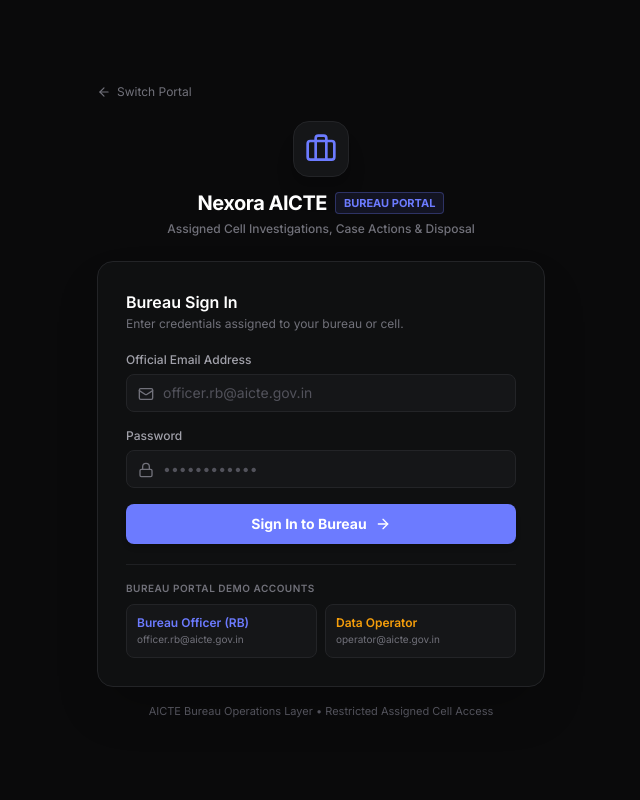
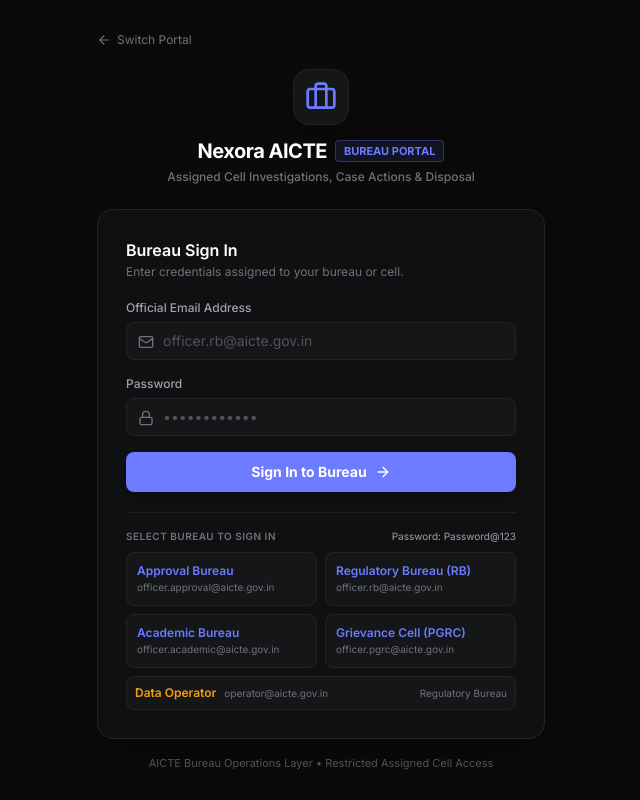
Before and after one commit to adityaranjan05/Nexora, a React (Vite) app in the folder frontend/: page /bureau/login in a window 1280 px wide. Shown: the whole page, without its empty margins (319-959 px from the left). Built offline with nearby package versions, Linux system fonts and the light colour scheme; no server answers.

Commit message:
fix: add approval and academic bureau officers and clarify bureau login mapping in assign modals

```diff
--- a/frontend/src/portals/bureau/pages/BureauCasesPage.jsx
+++ b/frontend/src/portals/bureau/pages/BureauCasesPage.jsx
@@ -17,6 +17,7 @@
 import { bureauApi } from '../../../shared/api/bureauApi';
 import { StatusBadge } from '../../../shared/components/StatusBadge';
 import { SkeletonLoader } from '../../../shared/components/SkeletonLoader';
+import { useAuth } from '../../../context/AuthContext';
 
 const STATUS_CHIPS = [
   { label: 'All Cases', value: 'all' },
@@ -28,6 +29,8 @@
 ];
 
 export function BureauCasesPage() {
+  const { getPortalAuth } = useAuth();
+  const { user } = getPortalAuth('bureau');
   const [searchParams, setSearchParams] = useSearchParams();
   const [searchQuery, setSearchQuery] = useState(searchParams.get('q') || '');
   const [selectedCategory, setSelectedCategory] = useState(searchParams.get('category') || '');
@@ -90,12 +93,12 @@
         <div>
           <div className="flex items-center gap-2 mb-1">
             <span className="text-xs font-mono font-semibold uppercase px-2 py-0.5 rounded bg-[#6C7BFF]/15 text-[#6C7BFF] border border-[#6C7BFF]/30">
-              Bureau Queue
+              {user?.bureau?.name || 'Bureau Queue'} ({user?.bureau?.code || 'BUREAU'})
             </span>
           </div>
           <h1 className="text-2xl font-bold text-white tracking-tight">My Assigned Cases</h1>
           <p className="text-xs text-[#71717A] mt-0.5">
-            Cases allocated specifically to your bureau for investigation and resolution.
+            Cases allocated specifically to <strong className="text-[#A1A1AA]">{user?.bureau?.name || 'your bureau'}</strong> for investigation and resolution.
           </p>
         </div>
 
--- a/frontend/src/portals/bureau/pages/BureauLoginPage.jsx
+++ b/frontend/src/portals/bureau/pages/BureauLoginPage.jsx
@@ -138,26 +138,57 @@
           </form>
 
           {/* Quick Demo Accounts for Bureau Portal ONLY */}
+          {/* Quick Demo Accounts for Bureau Portal ONLY */}
           <div className="mt-5 pt-4 border-t border-[#1F2023]">
-            <p className="text-[10px] font-semibold text-[#71717A] uppercase tracking-wider mb-2">
-              Bureau Portal Demo Accounts
-            </p>
+            <div className="flex items-center justify-between mb-2">
+              <p className="text-[10px] font-semibold text-[#71717A] uppercase tracking-wider">
+                Select Bureau to Sign In
+              </p>
+              <span className="text-[10px] text-[#A1A1AA]">Password: Password@123</span>
+            </div>
             <div className="grid grid-cols-2 gap-2 text-xs">
+              <button
+                type="button"
+                onClick={() => handleQuickLogin('officer.approval@aicte.gov.in')}
+                className="p-2.5 rounded-lg bg-[#151618] hover:bg-[#1A1B1E] border border-[#232427] text-left transition hover:border-[#6C7BFF]/40 cursor-pointer"
+              >
+                <div className="font-semibold text-[#6C7BFF] text-xs">Approval Bureau</div>
+                <div className="text-[10px] text-[#71717A] truncate">officer.approval@aicte.gov.in</div>
+              </button>
               <button
                 type="button"
                 onClick={() => handleQuickLogin('officer.rb@aicte.gov.in')}
                 className="p-2.5 rounded-lg bg-[#151618] hover:bg-[#1A1B1E] border border-[#232427] text-left transition hover:border-[#6C7BFF]/40 cursor-pointer"
               >
-                <div className="font-semibold text-[#6C7BFF] text-xs">Bureau Officer (RB)</div>
+                <div className="font-semibold text-[#6C7BFF] text-xs">Regulatory Bureau (RB)</div>
                 <div className="text-[10px] text-[#71717A] truncate">officer.rb@aicte.gov.in</div>
               </button>
               <button
                 type="button"
+                onClick={() => handleQuickLogin('officer.academic@aicte.gov.in')}
+                className="p-2.5 rounded-lg bg-[#151618] hover:bg-[#1A1B1E] border border-[#232427] text-left transition hover:border-[#6C7BFF]/40 cursor-pointer"
+              >
+                <div className="font-semibold text-[#6C7BFF] text-xs">Academic Bureau</div>
+                <div className="text-[10px] text-[#71717A] truncate">officer.academic@aicte.gov.in</div>
+              </button>
+              <button
+                type="button"
+                onClick={() => handleQuickLogin('officer.pgrc@aicte.gov.in')}
+                className="p-2.5 rounded-lg bg-[#151618] hover:bg-[#1A1B1E] border border-[#232427] text-left transition hover:border-[#6C7BFF]/40 cursor-pointer"
+              >
+                <div className="font-semibold text-[#6C7BFF] text-xs">Grievance Cell (PGRC)</div>
+                <div className="text-[10px] text-[#71717A] truncate">officer.pgrc@aicte.gov.in</div>
+              </button>
+              <button
+                type="button"
                 onClick={() => handleQuickLogin('operator@aicte.gov.in')}
-                className="p-2.5 rounded-lg bg-[#151618] hover:bg-[#1A1B1E] border border-[#232427] text-left transition hover:border-[#F59E0B]/40 cursor-pointer"
+                className="col-span-2 p-2 rounded-lg bg-[#151618] hover:bg-[#1A1B1E] border border-[#232427] text-left transition hover:border-[#F59E0B]/40 cursor-pointer flex items-center justify-between"
               >
-                <div className="font-semibold text-[#F59E0B] text-xs">Data Operator</div>
-                <div className="text-[10px] text-[#71717A] truncate">operator@aicte.gov.in</div>
+                <div>
+                  <span className="font-semibold text-[#F59E0B] text-xs">Data Operator</span>
+                  <span className="text-[10px] text-[#71717A] ml-2">operator@aicte.gov.in</span>
+                </div>
+                <span className="text-[10px] text-[#71717A]">Regulatory Bureau</span>
               </button>
             </div>
           </div>
--- a/frontend/src/portals/officer/pages/OfficerAssignmentQueuePage.jsx
+++ b/frontend/src/portals/officer/pages/OfficerAssignmentQueuePage.jsx
@@ -218,12 +218,18 @@
                   required
                   className="w-full py-2 px-3 bg-[#151618] border border-[#232427] rounded-lg text-xs text-white focus:outline-none focus:border-[#00E676]"
                 >
-                  {bureaus.map((b) => (
-                    <option key={b._id} value={b._id}>
-                      {b.name} ({b.code}) &bull; {b.type}
-                    </option>
-                  ))}
+                  {bureaus.map((b) => {
+                    const officerEmail = b.code === 'RB' ? 'officer.rb@aicte.gov.in' : b.code === 'APPROVAL' ? 'officer.approval@aicte.gov.in' : b.code === 'ACADEMIC' ? 'officer.academic@aicte.gov.in' : b.code === 'PGRC' ? 'officer.pgrc@aicte.gov.in' : `officer.${b.code?.toLowerCase()}@aicte.gov.in`;
+                    return (
+                      <option key={b._id} value={b._id}>
+                        {b.name} ({b.code}) — Login: {officerEmail}
+                      </option>
+                    );
+                  })}
                 </select>
+                <p className="text-[11px] text-[#8A99B5] mt-1.5 leading-relaxed bg-[#151618] p-2 rounded border border-[#232427]">
+                  💡 <strong>Bureau Access:</strong> To view this case after assignment, log into the <strong>Bureau Portal</strong> (<code className="text-[#6C7BFF]">/bureau/login</code>) as the officer of the selected bureau.
+                </p>
               </div>
 
               <div>
--- a/frontend/src/portals/officer/pages/OfficerCaseDetailPage.jsx
+++ b/frontend/src/portals/officer/pages/OfficerCaseDetailPage.jsx
@@ -455,12 +455,18 @@
                   required
                   className="w-full py-2 px-3 bg-[#151618] border border-[#232427] rounded-lg text-white"
                 >
-                  {bureaus.map((b) => (
-                    <option key={b._id} value={b._id}>
-                      {b.name} ({b.code})
-                    </option>
-                  ))}
+                  {bureaus.map((b) => {
+                    const officerEmail = b.code === 'RB' ? 'officer.rb@aicte.gov.in' : b.code === 'APPROVAL' ? 'officer.approval@aicte.gov.in' : b.code === 'ACADEMIC' ? 'officer.academic@aicte.gov.in' : b.code === 'PGRC' ? 'officer.pgrc@aicte.gov.in' : `officer.${b.code?.toLowerCase()}@aicte.gov.in`;
+                    return (
+                      <option key={b._id} value={b._id}>
+                        {b.name} ({b.code}) — Login: {officerEmail}
+                      </option>
+                    );
+                  })}
                 </select>
+                <p className="text-[11px] text-[#8A99B5] mt-1.5 leading-relaxed bg-[#151618] p-2 rounded border border-[#232427]">
+                  💡 <strong>Bureau Access:</strong> To view this case after assignment, log into the <strong>Bureau Portal</strong> (<code className="text-[#6C7BFF]">/bureau/login</code>) as the officer of the selected bureau.
+                </p>
               </div>
 
               <div>
```
Also changed, not shown: 1 other file (tests, documents, lock files or other folders).
